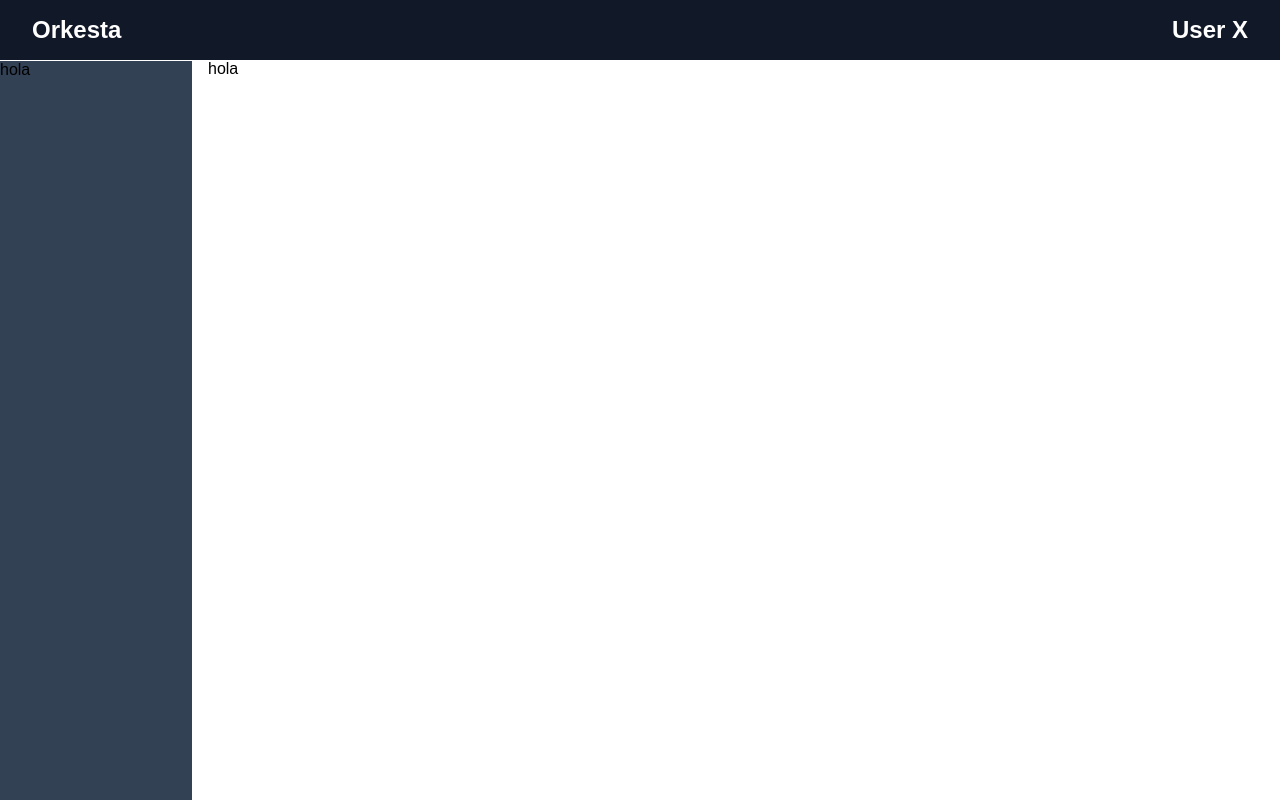
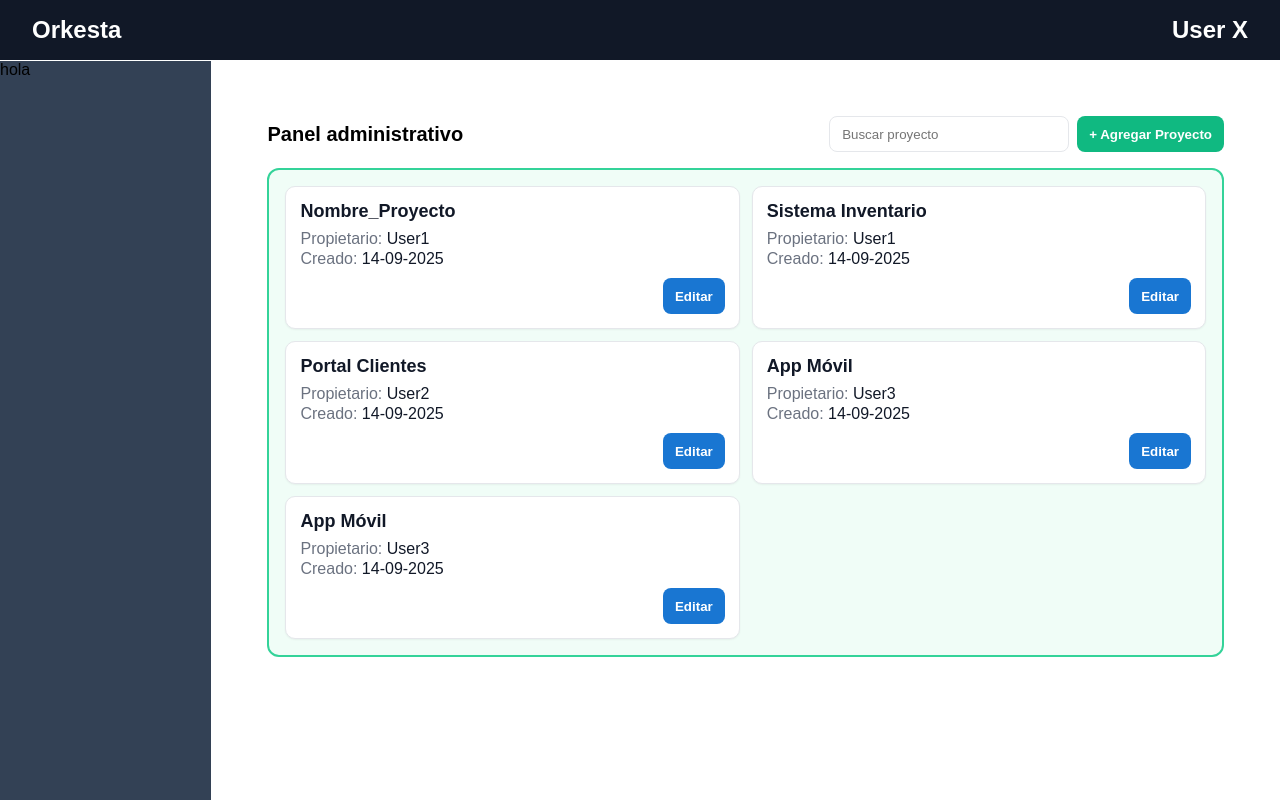
Before and after one commit to ErickfuentesIT/orkesta-dps, a React (Vite) app: page /app/projects in a window 1280 px wide. Built offline with nearby package versions, Linux system fonts and the light colour scheme.

Commit message:
todo: hacer dashboard y estilos

```diff
--- a/src/app/styles.css
+++ b/src/app/styles.css
@@ -5,6 +5,15 @@
 
 :root {
   --btn-fill: #10b981; /* color principal */
+  --bg: #faf7f2;
+  --text: #0f172a;
+  --muted: #6b7280;
+  --border: #e5e7eb;
+  --ring: rgba(16, 185, 129, 0.25);
+  --success: #10b981;
+  --info: #0ea5e9;
+  --box-border: #34d399; /* borde verde claro del contenedor */
+  --box-bg: #ecfdf5; /* fondo suave del contenedor */
 }
 
 /*LOGIN - REGISTER */
@@ -111,6 +120,11 @@ input:focus {
   transition: transform 0.35s ease;
 }
 
+.btn-sweep > span {
+  position: relative;
+  z-index: 1;
+}
+
 .btn-sweep:hover,
 .btn-sweep:focus-visible {
   color: #fff;
@@ -199,12 +213,156 @@ input:focus {
 /* Content from layout styles */
 .content-ly {
   display: flex;
-  gap: 1rem;
   height: 100vh;
 }
 
 .sidebar {
-  width: 15%;
+  width: 20%;
   background-color: #334155;
   border-top: 1px solid white;
 }
+
+.project-ly {
+  display: flex;
+  flex-direction: column;
+  width: 100%;
+  box-sizing: border-box;
+  padding: 2rem;
+}
+
+.option-bar {
+  display: flex;
+  justify-content: space-between;
+}
+
+/* Projects */
+
+.admin {
+  padding: 24px;
+  max-width: 1100px;
+}
+
+.admin__head {
+  display: flex;
+  flex-wrap: wrap;
+  align-items: center;
+  justify-content: space-between;
+  gap: 12px;
+  margin-bottom: 16px;
+}
+
+.admin__title {
+  font-size: 20px;
+  margin: 0;
+}
+
+.admin__tools {
+  display: flex;
+  align-items: center;
+  gap: 8px;
+}
+
+/* Input búsqueda */
+.input {
+  height: 36px;
+  width: 240px;
+  padding: 0 12px;
+  border: 1px solid var(--border);
+  border-radius: 8px;
+  outline: none;
+}
+.input:focus {
+  border-color: var(--success);
+  box-shadow: 0 0 0 3px var(--ring);
+}
+
+/* Botones generales */
+.btn {
+  display: inline-flex;
+  align-items: center;
+  justify-content: center;
+  height: 36px;
+  padding: 0 12px;
+  font-weight: 600;
+  border-radius: 8px;
+  cursor: pointer;
+  border: none;
+}
+.btn--success {
+  background: var(--success);
+  color: #fff;
+}
+.btn--success:hover {
+  filter: brightness(0.95);
+}
+.btn--primary {
+  background: #1976d2;
+  color: #fff;
+}
+.btn--primary:hover {
+  filter: brightness(0.95);
+}
+
+/* Caja contenedora de proyectos */
+.admin__box {
+  border: 2px solid var(--box-border);
+  background: color-mix(in srgb, var(--box-bg) 80%, white 20%);
+  border-radius: 12px;
+  padding: 16px;
+}
+
+/* Grid de tarjetas */
+.grid {
+  display: grid;
+  grid-template-columns: 1fr;
+  gap: 12px;
+}
+@media (min-width: 768px) {
+  .grid {
+    grid-template-columns: 1fr 1fr;
+  }
+}
+
+/* Tarjeta */
+.card {
+  background: #fff;
+  border: 1px solid var(--border);
+  border-radius: 10px;
+  padding: 14px;
+  box-shadow: 0 1px 2px rgba(0, 0, 0, 0.05);
+}
+.card__title {
+  margin: 0 0 8px;
+  font-size: 18px;
+  font-weight: 600;
+  color: #111827;
+}
+.card__text {
+  margin: 2px 0;
+  color: #111827;
+}
+.card__label {
+  font-weight: 500;
+  color: var(--muted);
+}
+.card__actions {
+  margin-top: 10px;
+  display: flex;
+  justify-content: flex-end;
+}
+
+/* Estado vacío */
+.empty {
+  display: grid;
+  place-items: center;
+  padding: 48px 12px;
+  color: var(--muted);
+  font-size: 14px;
+}
+
+/* Soporte fallback si color-mix no está */
+@supports not (background: color-mix(in srgb, white, black)) {
+  .admin__box {
+    background: var(--box-bg);
+  }
+}
--- a/src/components/common/FirstForm.jsx
+++ b/src/components/common/FirstForm.jsx
@@ -31,7 +31,10 @@ export default function FirstForm({ title = "Form title", isLogin = true }) {
     if (res.ok) {
       navigate("/app/projects", { replace: true });
     } else {
-      setError("root", { type: "manual", message: "Credenciales inválidas" });
+      setError("root", {
+        type: "manual",
+        message: "Credenciales inválidas, intente nuevamente",
+      });
     }
   };
 
@@ -136,6 +139,7 @@ export default function FirstForm({ title = "Form title", isLogin = true }) {
               <small>{errors.confirmPassword.message}</small>
             )}
           </ul>
+          <ul>{errors.root && <small>{errors.root.message}</small>}</ul>
         </section>
       )}
     </>
--- /dev/null
+++ b/src/components/common/ProjectCard.jsx
@@ -0,0 +1,21 @@
+export default function ProjectCard({ project, onEdit }) {
+  const { name, owner, createdAt } = project;
+
+  return (
+    <article className="card">
+      <h3 className="card__title">{name}</h3>
+      <p className="card__text">
+        <span className="card__label">Propietario:</span> {owner}
+      </p>
+      <p className="card__text">
+        <span className="card__label">Creado:</span> {createdAt}
+      </p>
+
+      <div className="card__actions">
+        <button className="btn btn--primary" onClick={() => onEdit?.(project)}>
+          Editar
+        </button>
+      </div>
+    </article>
+  );
+}
--- a/src/components/common/ProjectList.jsx
+++ b/src/components/common/ProjectList.jsx
@@ -1,3 +1,27 @@
+import Button from "../ui/Button";
+import ProjectsGrid from "./ProjectsGrids";
+
+const demoProjects = [
+  { id: 1, name: "Nombre_Proyecto", owner: "User1", createdAt: "14-09-2025" },
+  {
+    id: 2,
+    name: "Sistema Inventario",
+    owner: "User1",
+    createdAt: "14-09-2025",
+  },
+  { id: 3, name: "Portal Clientes", owner: "User2", createdAt: "14-09-2025" },
+  { id: 4, name: "App Móvil", owner: "User3", createdAt: "14-09-2025" },
+  { id: 4, name: "App Móvil", owner: "User3", createdAt: "14-09-2025" },
+];
+
 export default function ProjectList() {
-  return <section className="project-ly">hola</section>;
+  return (
+    <div className="project-ly">
+      <ProjectsGrid
+        projects={demoProjects}
+        onAdd={() => alert("Agregar proyecto")}
+        onEdit={(p) => alert("Editar: " + p.name)}
+      />
+    </div>
+  );
 }
--- /dev/null
+++ b/src/components/common/ProjectsGrids.jsx
@@ -0,0 +1,55 @@
+import { useMemo, useState } from "react";
+import ProjectCard from "./ProjectCard";
+
+export default function ProjectsGrid({
+  projects = [],
+  onAdd,
+  onEdit,
+  title = "Panel administrativo",
+}) {
+  const [query, setQuery] = useState("");
+
+  const filtered = useMemo(() => {
+    const q = query.trim().toLowerCase();
+    if (!q) return projects;
+    return projects.filter(
+      (p) =>
+        p.name.toLowerCase().includes(q) ||
+        (p.owner ?? "").toLowerCase().includes(q)
+    );
+  }, [projects, query]);
+
+  return (
+    <section className="admin">
+      <header className="admin__head">
+        <h2 className="admin__title">{title}</h2>
+        <div className="admin__tools">
+          <input
+            type="search"
+            placeholder="Buscar proyecto"
+            value={query}
+            onChange={(e) => setQuery(e.target.value)}
+            className="input"
+          />
+          <button className="btn btn--success" onClick={onAdd}>
+            + Agregar Proyecto
+          </button>
+        </div>
+      </header>
+
+      <div className="admin__box">
+        {filtered.length ? (
+          <div className="grid">
+            {filtered.map((p) => (
+              <ProjectCard key={p.id} project={p} onEdit={onEdit} />
+            ))}
+          </div>
+        ) : (
+          <div className="empty">
+            No se encontraron proyectos para “{query}”.
+          </div>
+        )}
+      </div>
+    </section>
+  );
+}
```
